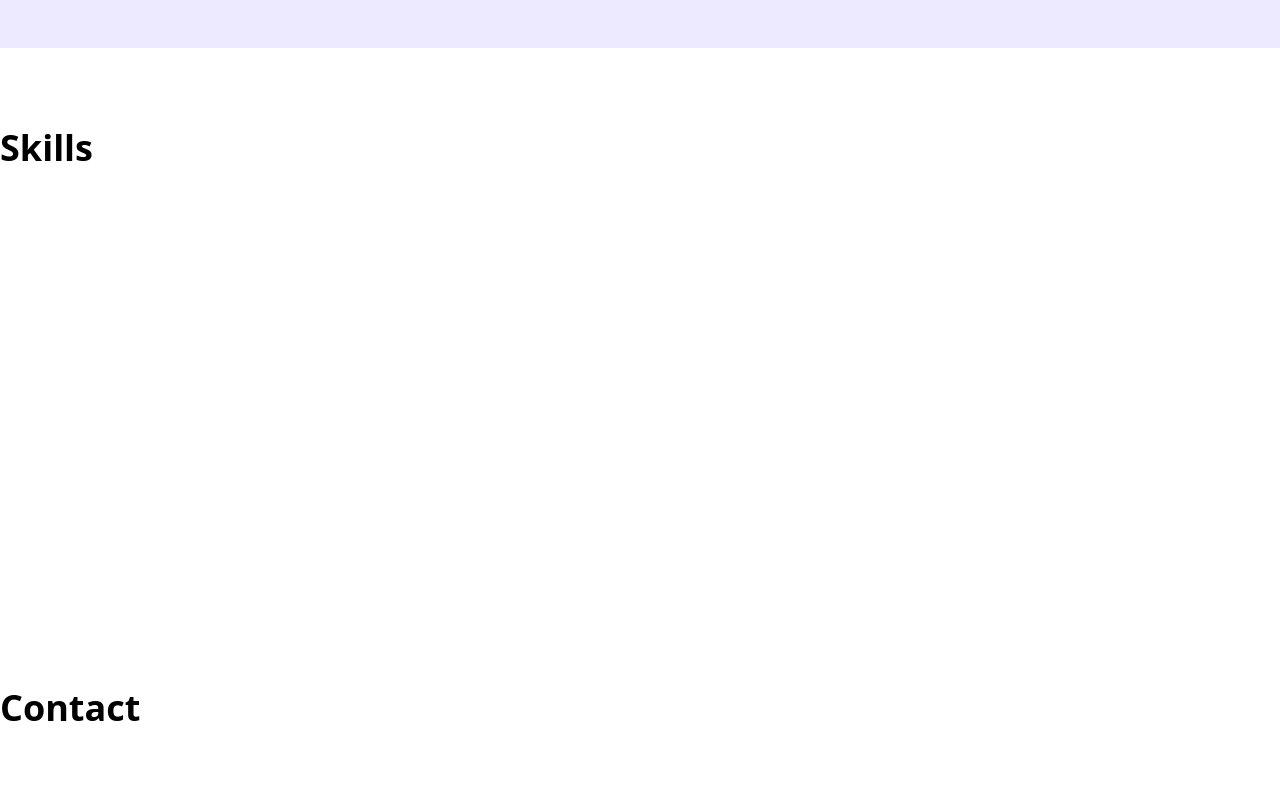
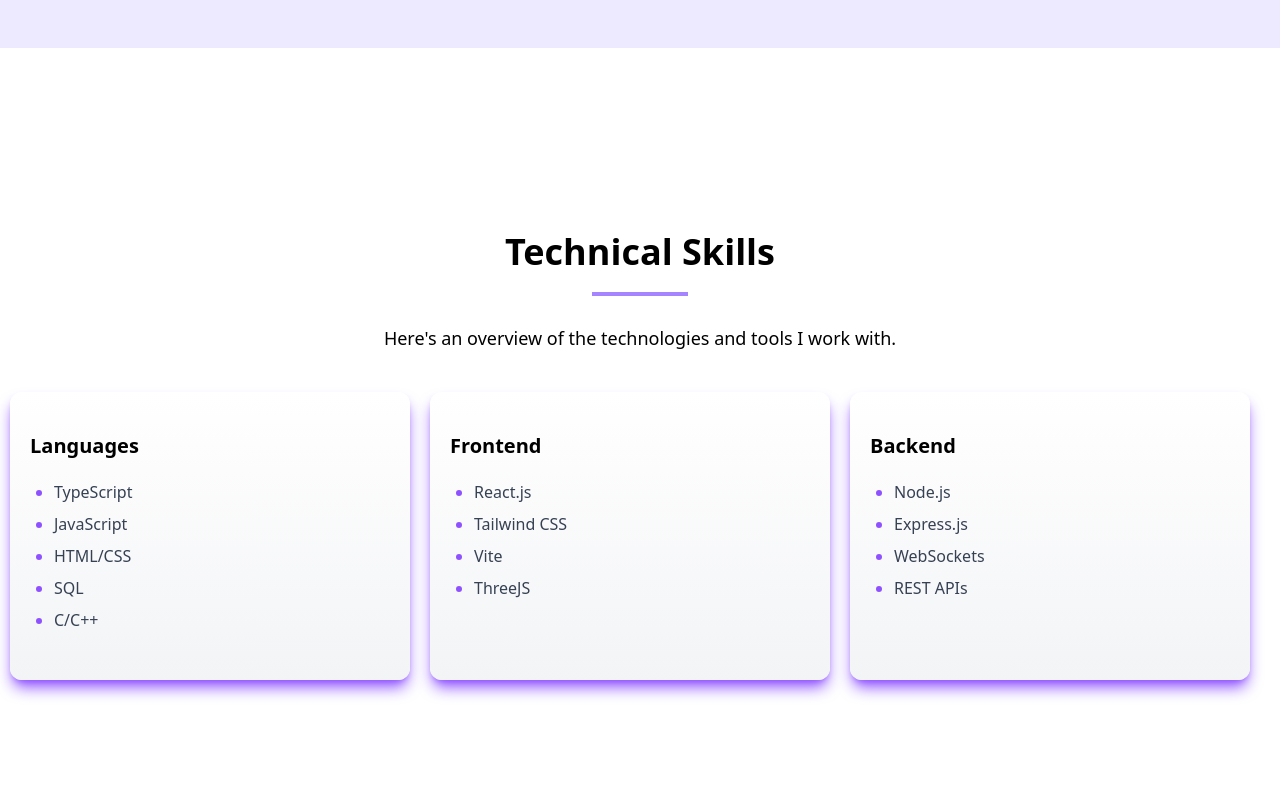
Before and after one commit to lkshayb/PortFolio, a React (Vite) app: page / in a window 1280 px wide. Shown: the part 2420-3220 px from the top of the page. Built offline with nearby package versions, Linux system fonts and the light colour scheme.

Commit message:
Skills section completed

```diff
--- a/src/comp/Contact.jsx
+++ b/src/comp/Contact.jsx
@@ -1,9 +1,23 @@
 export default function Contact(){
     return(
-        <div className="h-[70vh] bg-">
-            <div>
-                <span className="text-4xl font-sans font-bold my-[25px]">Contact</span>
+        <div className="h-[110vh] bg-violet-100 mb-20">
+        <div className="text-white mb-20">.</div>
+        <div className="flex items-center justify-center ">
+            <div className="text-center max-w-2xl">
+                <div className="mb-5">
+                    <span className="text-4xl font-sans font-bold">Get In Touch</span>
+                </div>
+                <div className="flex justify-center mb-11">
+                    <hr className="w-24 h-1 bg-violet-400 border-0" />
+                </div>
+                <p className="text-lg font-gray-600">Feel free to reach out for collaborations or just a friendly chat.</p>
             </div>
+
         </div>
+        <div className="flex gap-5 justify-center mt-10">
+
+        </div>
+
+    </div>
     )
 }
--- a/src/comp/Skills.jsx
+++ b/src/comp/Skills.jsx
@@ -1,9 +1,83 @@
 export default function Skills(){
     return(
-        <div className="h-[70vh] bg-">
-            <div>
-                <span className="text-4xl font-sans font-bold my-[25px]">Skills</span>
+        <div className="h-[90vh] flex-col mb-20">
+            <div className="text-white mb-20">.</div>
+
+            <div className="flex items-center justify-center ">
+                <div className="text-center max-w-2xl">
+                    <div className="mb-5">
+                        <span className="text-4xl font-sans font-bold">Technical Skills</span>
+                    </div>
+                    <div className="flex justify-center mb-7">
+                        <hr className="w-24 h-1 bg-violet-400 border-0" />
+                    </div>
+
+                    <p className="text-lg font-gray-600">Here's an overview of the technologies and tools I work with.</p>
+
+                </div>
+
+            </div>
+            <div className="text-left flex justify-center">
+
+            <div className="shadow-violet-500 mr-5 rounded-xl shadow-lg hover:shadow-2xl duration-200 ease-in w-100  py-10 px-5 mt-10 max-w-xl text-left bg-gradient-to-b from-white to-gray-100 hover:bg-gradient-to-t duration-400 ease-in">
+                <div className="font-semibold text-xl">Languages</div>
+                <ul class='list-outside list-disc ml-6 mt-5  text-md'>
+                    <li class="text-violet-500 mb-2">
+                        <span class="text-gray-700">TypeScript</span>
+                    </li>
+                    <li class="text-violet-500 mb-2">
+                        <span class="text-gray-700">JavaScript</span>
+                    </li>
+                    <li class="text-violet-500 mb-2">
+                        <span class="text-gray-700">HTML/CSS</span>
+                    </li>
+                    <li class="text-violet-500 mb-2">
+                        <span class="text-gray-700">SQL</span>
+                    </li>
+                    <li class="text-violet-500 mb-2">
+                        <span class="text-gray-700">C/C++</span>
+                    </li>
+                </ul>
+            </div>
+
+            <div className="shadow-violet-500 mr-5 rounded-xl shadow-lg hover:shadow-2xl duration-200 ease-in w-100  py-10 px-5 mt-10 max-w-xl text-left bg-gradient-to-b from-white to-gray-100 hover:bg-gradient-to-t duration-400 ease-in">
+                <div className="font-semibold text-xl">Frontend</div>
+                <ul class='list-outside list-disc ml-6 mt-5  text-md'>
+                    <li class="text-violet-500 mb-2">
+                        <span class="text-gray-700">React.js</span>
+                    </li>
+                    <li class="text-violet-500 mb-2">
+                        <span class="text-gray-700">Tailwind CSS</span>
+                    </li>
+                    <li class="text-violet-500 mb-2">
+                        <span class="text-gray-700">Vite</span>
+                    </li>
+                    <li class="text-violet-500 mb-2">
+                        <span class="text-gray-700">ThreeJS</span>
+                    </li>
+
+                </ul>
+            </div>
+
+            <div className="shadow-violet-500 mr-5 rounded-xl shadow-lg hover:shadow-2xl duration-200 ease-in w-100  py-10 px-5 mt-10 max-w-xl text-left bg-gradient-to-b from-white to-gray-100 hover:bg-gradient-to-t duration-400 ease-in">
+                <div className="font-semibold text-xl">Backend</div>
+                <ul class='list-outside list-disc ml-6 mt-5  text-md'>
+                    <li class="text-violet-500 mb-2">
+                        <span class="text-gray-700">Node.js</span>
+                    </li>
+                    <li class="text-violet-500 mb-2">
+                        <span class="text-gray-700">Express.js</span>
+                    </li>
+                    <li class="text-violet-500 mb-2">
+                        <span class="text-gray-700">WebSockets</span>
+                    </li>
+                    <li class="text-violet-500 mb-2">
+                        <span class="text-gray-700">REST APIs</span>
+                    </li>
+
+                </ul>
             </div>
         </div>
+    </div>
     )
 }
```
